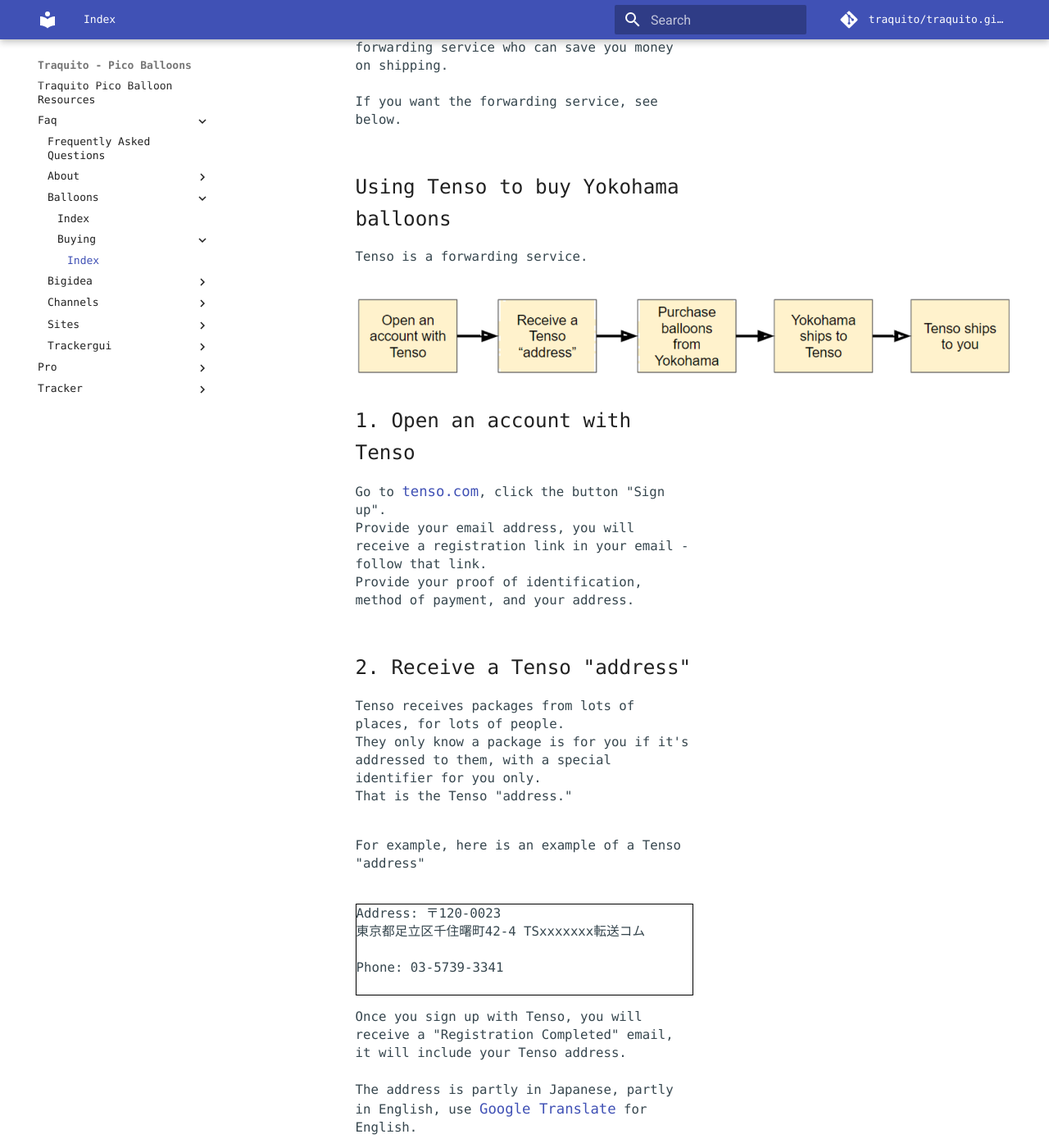
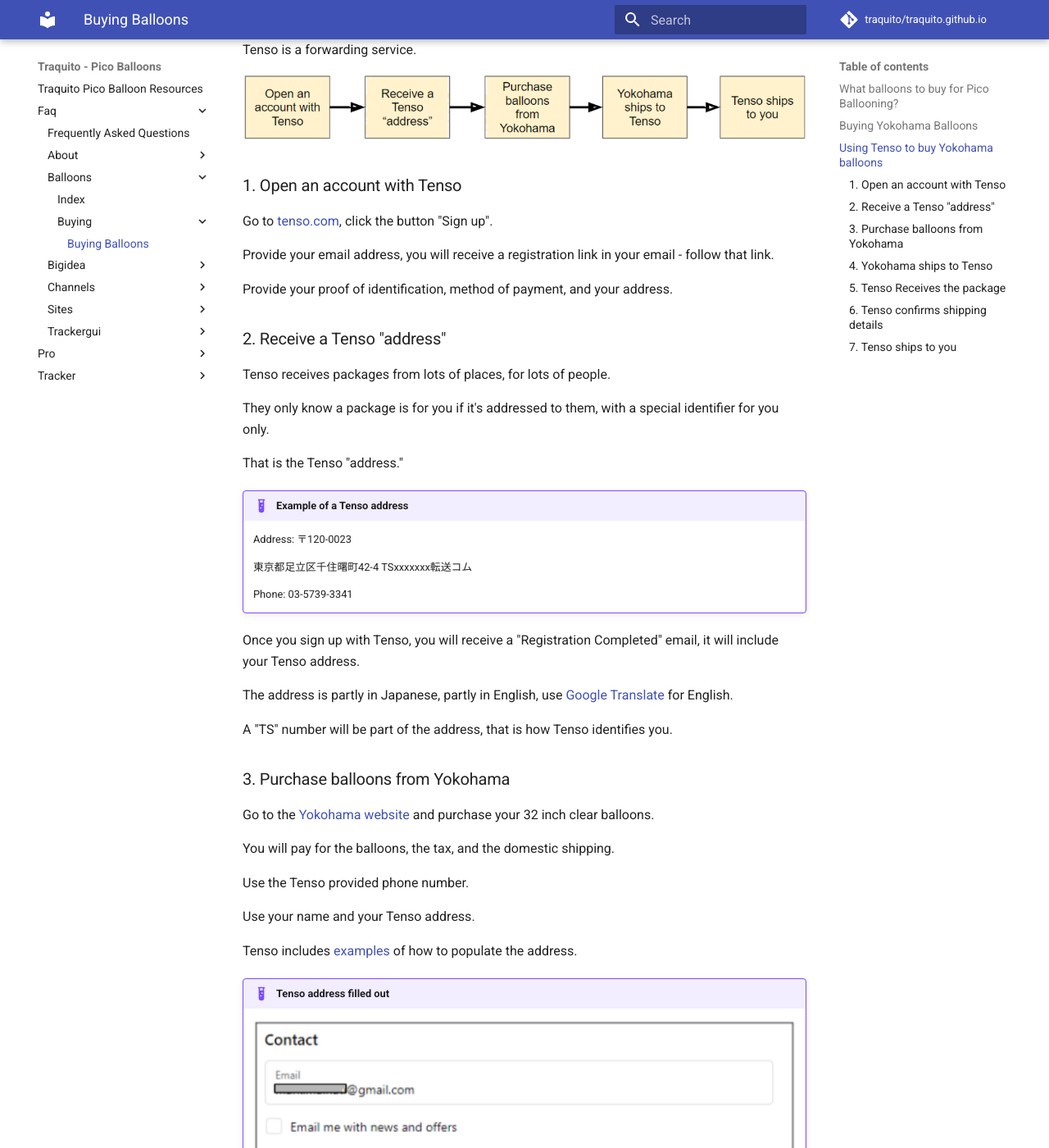
Before and after one commit to traquito/traquito.github.io, an MkDocs documentation site: the page built from docs/faq/balloons/buying/README.md, in a window 1280 px wide and 1400 px high, scrolled down 759 px. Shown: the whole window at 82% size. Built offline with MkDocs 1.6.1 and Material for MkDocs 9.7.7, drawn with Linux system fonts in a browser that asks for light colours; comment, search, counter and statistics services are not loaded; some of the changed text lies outside the part shown.

Commit message:
faq/balloons/buying/ index now markdown

```diff
--- a/docs/faq/balloons/buying/README.md
+++ b/docs/faq/balloons/buying/README.md
@@ -1,189 +1,119 @@
-<!DOCTYPE html>
-<html lang="en">
-  <head>
-    <meta charset="utf-8">
-    <title>Buying Balloons - Traquito</title>
+# Buying Balloons
 
-    <!-- Google tag (gtag.js) -->
-    <script async src="https://www.googletagmanager.com/gtag/js?id=G-07H1M3KB40"></script>
-    <script>
-        window.dataLayer = window.dataLayer || [];
-        function gtag(){dataLayer.push(arguments);}
-        gtag('js', new Date());
+## What balloons to buy for Pico Ballooning?
 
-        gtag('config', 'G-07H1M3KB40');
-        </script>
-
-<link rel="stylesheet" type="text/css" href="/css/traquito.css">
-<style>
-
-</style>
-  </head>
-  <body>
-    <div class="linkbar">
-        <a href="/" target="_blank">Home</a> > <a href="/faq" target="_blank">FAQ</a> > Buying Balloons
-    </div>
-
-    <section class="allcontent">
-
-        <section class="content">
-            <span class="heading">What balloons to buy for Pico Ballooning?</span>
-
-            <pre class="text">
 This document is about buying Yokohama balloons from Japan.
 
 They have a great track record, at a cost.
 Other alternatives exist, but this document is only about Yokohama.
-            </pre>
-        </section>
 
 
-        <section class="content">
-            <span class="heading">Buying Yokohama Balloons</span>
+## Buying Yokohama Balloons
 
-            <pre class="text">
-You have two options, and they both get you 10 balloons (minimum order quantity):
-1. Medium-fast and most expensive (4 days, $250)
-2. Medium-slow and less expensive (18 days, $209)
+Ordering is 10 balloons (minimum order quantity).
 
-Medium-fast and expensive - buy direct from Yokohama.
-Medium-slow and less expensive - use a forwarding service who can save you money on shipping.
+!!! info "You have two options for purchase"
+    1. Medium-fast and most expensive (4 days, $250)
+        - Buy direct from Yokohama
+    2. Medium-slow and less expensive (18 days, $209)
+        - Buy through a forwarding service (save money on shipping)
 
 If you want the forwarding service, see below.
-            </pre>
-        </section>
 
 
-        <section class="content">
-            <span class="heading">Using Tenso to buy Yokohama balloons</span>
+## Using Tenso to buy Yokohama balloons
 
-            <pre class="text">
 Tenso is a forwarding service.
-            </pre>
 
-            <img src="tenso_sequence.png">
-        </section>
 
-        <section class="content">
-            <span class="heading">1. Open an account with Tenso</span>
+![](tenso_sequence.png)
 
-            <pre class="text">
-Go to <a href="https://www.tenso.com/en" target="_blank">tenso.com</a>, click the button "Sign up".
+### 1. Open an account with Tenso
+
+Go to [tenso.com](https://www.tenso.com/en), click the button "Sign up".
+
 Provide your email address, you will receive a registration link in your email - follow that link.
+
 Provide your proof of identification, method of payment, and your address.
-            </pre>
-        </section>
 
-        <section class="content">
-            <span class="heading">2. Receive a Tenso "address"</span>
 
-            <pre class="text">
+### 2. Receive a Tenso "address"
+
 Tenso receives packages from lots of places, for lots of people.
+
 They only know a package is for you if it's addressed to them, with a special identifier for you only.
+
 That is the Tenso "address."
-            </pre>
 
-            <pre class="text">
-For example, here is an example of a Tenso "address"
-            </pre>
+!!! example "Example of a Tenso address"
+    Address: 〒120-0023
 
-            <pre style="border: 1px solid black;">
-Address: 〒120-0023
-東京都足立区千住曙町42-4 TSxxxxxxx転送コム
+    東京都足立区千住曙町42-4 TSxxxxxxx転送コム
 
-Phone: 03-5739-3341
-            </pre>
+    Phone: 03-5739-3341
 
-            <pre class="text">
+
 Once you sign up with Tenso, you will receive a "Registration Completed" email, it will include your Tenso address.
 
-The address is partly in Japanese, partly in English, use <a href="https://translate.google.com/">Google Translate</a> for English.
+The address is partly in Japanese, partly in English, use [Google Translate](https://translate.google.com/) for English.
 
 A "TS" number will be part of the address, that is how Tenso identifies you.
-            </pre>
 
-        </section>
 
-        <section class="content">
-            <span class="heading">3. Purchase balloons from Yokohama</span>
+### 3. Purchase balloons from Yokohama
 
-            <pre class="text">
-Go to the <a href="https://yokohamaballoon.com/products/sphere-balloon32inch?variant=41763086729369">Yokohama website</a> and purchase your 32 inch clear balloons.
+Go to the [Yokohama website](https://yokohamaballoon.com/products/sphere-balloon32inch?variant=41763086729369) and purchase your 32 inch clear balloons.
+
 You will pay for the balloons, the tax, and the domestic shipping.
+
 Use the Tenso provided phone number.
+
 Use your name and your Tenso address.
-Tenso includes <a href="https://www.tenso.com/en/my_page/address">examples</a> of how to populate the address.
-            </pre>
 
-            <pre class="text">
-For example, here is an example of a Tenso "address"
-            </pre>
+Tenso includes [examples](https://www.tenso.com/en/my_page/address) of how to populate the address.
 
-            <img src="tenso_example_address.png">
-        </section>
+!!! example "Tenso address filled out"
+    ![](tenso_example_address.png)
 
-        <section class="content">
-            <span class="heading">4. Yokohama ships to Tenso</span>
 
-            <pre class="text">
+### 4. Yokohama ships to Tenso
+
 Yokohama sends you an email saying they have shipped to the address you provided.
-            </pre>
-        </section>
 
-        <section class="content">
-            <span class="heading">5. Tenso Receives the package</span>
 
-            <pre class="text">
+### 5. Tenso Receives the package
+
 Tenso identifies you from the TS number.
+
 Tenso checks the items (there are boxes, packages & items).
-            </pre>
-        </section>
 
-        <section class="content">
-            <span class="heading">6. Tenso confirms shipping details</span>
 
-            <pre class="text">
+### 6. Tenso confirms shipping details
+
 Tenso emails you to confirm it is your merchandise.
 
 You declare the value in JPY - it cannot be zero
 
 Tenso asks you to select a shipper.
 
-You select the shipper with help from the <a href="https://www.tenso.com/en/estimate">shipping calculator</a>.
-(For a box of ten balloons I used 1.5 pounds and a box size of 23” x 6.5” x 4.5”)
+You select the shipper with help from the [shipping calculator](https://www.tenso.com/en/estimate).
+
+!!! example
+    For a box of ten balloons I used 1.5 pounds and a box size of 23” x 6.5” x 4.5”
 
 You pay at this point.
-            </pre>
-        </section>
-
-        <section class="content">
-            <span class="heading">7. Tenso ships to you</span>
-
-            <pre class="text">
-Tenso emails you to confirm the package has been shipped, with a tracking number.
-            </pre>
-        </section>
-
-        <section class="content">
-            <span class="heading">My first experience...</span>
-
-            <pre class="text">
-May 2, 2023 		I ordered balloons from Yokohama, balloons $150, tax $15, shipping $7.27.
-May 12, 2023		Tenso receives the balloons.
-May 13, 2023		I selected “AIR/International Parcel” as the shipper, $36.48.
-May 20, 2023 		I received the balloons, enjoying a savings of $56.25 from the original $100.
-            </pre>
-        </section>
 
 
-    </section>
+### 7. Tenso ships to you
 
-    <br/><br/><br/>
-    <br/><br/><br/>
-    <br/><br/><br/>
-    <br/><br/><br/>
-    <br/><br/><br/>
-    <br/><br/><br/>
+Tenso emails you to confirm the package has been shipped, with a tracking number.
 
-  </body>
-</html>
+
+!!! example "My first experience"
+    May 2, 2023 		I ordered balloons from Yokohama, balloons $150, tax $15, shipping $7.27.
+
+    May 12, 2023		Tenso receives the balloons.
+
+    May 13, 2023		I selected “AIR/International Parcel” as the shipper, $36.48.
+
+    May 20, 2023 		I received the balloons, enjoying a savings of $56.25 from the original $100.
```
